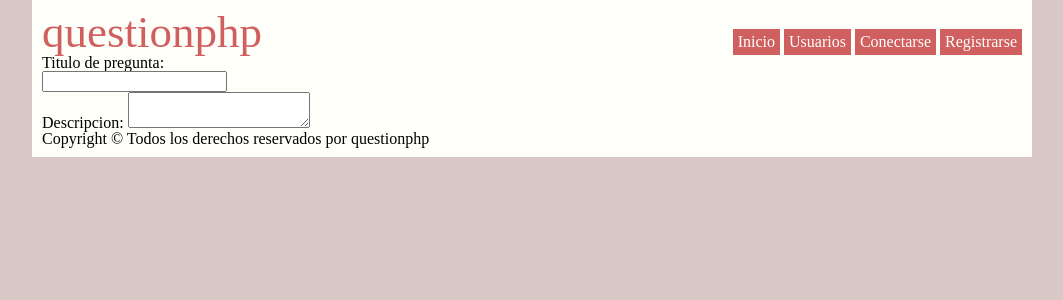
After one commit to McReiz/QuestionPHP, a PHP site: page /crearp.php in a window 1280 px wide. The commit adds this page. Shown: the top 300 px of the page, without its empty margins (108-1171 px from the left). Run offline with PHP 8.4, Linux system fonts and the light colour scheme; data comes from the database, SQL or seed files in the repository; data that the repository does not hold is empty; a stand-in replaces the project's code that opens the database connection; some libraries are stand-ins or nearby versions.

Commit message:
Construyendo

```diff
--- /dev/null
+++ b/content/crearp-form.php
@@ -0,0 +1,14 @@
+<section class="content">
+	<form action="crear-form">
+		<div id="resultado"></div>
+		<div class="form">
+			<div class="lab">
+				<label for="titulo">Titulo de pregunta: </label><div class="titulo"><input type="text" name="pregunta">
+			</div>
+			<div class="lab">
+				<label for="descripcion">Descripcion: </label><textarea id="descripcion"></textarea>
+			</div>
+		</div>
+	</form>
+</section>
+<?php include('aside.php') ?>
--- a/content/header.php
+++ b/content/header.php
@@ -3,8 +3,12 @@
 	if(class_exists('configGlobal')){
 		$configGlobal = new configGlobal('config');
 		$titulo = $configGlobal->getConfig('titulo');
+		$eslogan = $configGlobal->getConfig('eslogan');
+		$tags = $configGlobal->getConfig('tags');
 	}else{
 		$titulo = NULL;
+		$eslogan = NULL;
+		$tags = NULL;
 	}
 ?>
 <!DOCTYPE html>
@@ -16,8 +20,8 @@
 
 	<meta http-equiv="Content-Type" content="text/html; charset=UTF-8">
 	<META NAME="AUTHOR" CONTENT="el Reiz">
-	<META NAME="DESCRIPTION" CONTENT="Descripcion de la pagina">
-	<META NAME="KEYWORDS" CONTENT="Tags,uno,dos,tres">
+	<META NAME="DESCRIPTION" CONTENT="<?php echo $eslogan ?>">
+	<META NAME="KEYWORDS" CONTENT="<?php echo $tags ?>">
 	<META NAME="robots" content="ALL">
 	<meta name="viewport" content="width=device-width, initial-scale=1, maximum-scale=1">
 
--- a/content/login-form.php
+++ b/content/login-form.php
@@ -1,7 +1,7 @@
 <section id="content">
 	<form id="login" action="validar.php" method="post">
 		<div class="resultado"></div>
-		<div class="login">
+		<div class="inputs login">
 			<div id="lab">
 				<label for="Usuario">Usuario: </label>
 				<div class="input"><input id="Usuario" type="text" name="usuario" placeholder="Tu usuario"></div>
--- /dev/null
+++ b/crearp.php
@@ -0,0 +1,7 @@
+<?php
+	include('./include/class.php');
+
+	include('./content/header.php');
+	include('./content/crearp-form.php');
+	include('./content/footer.php');
+?>
```
